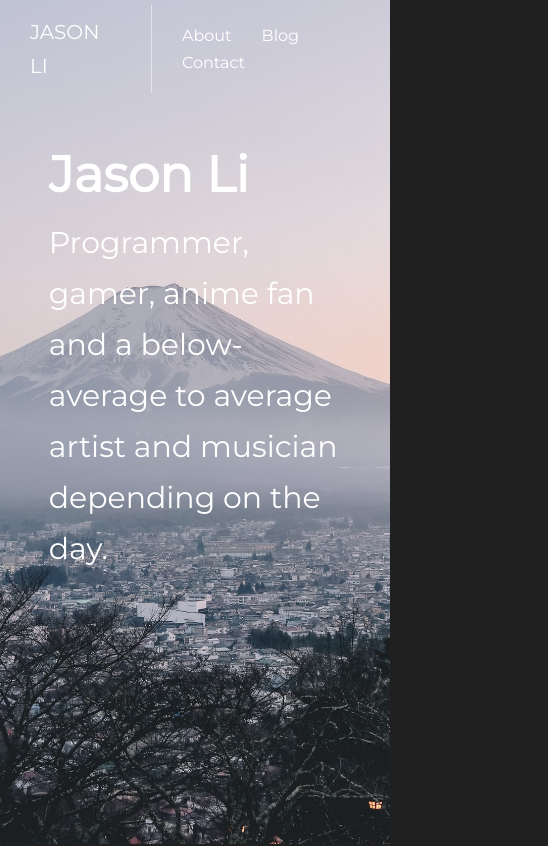
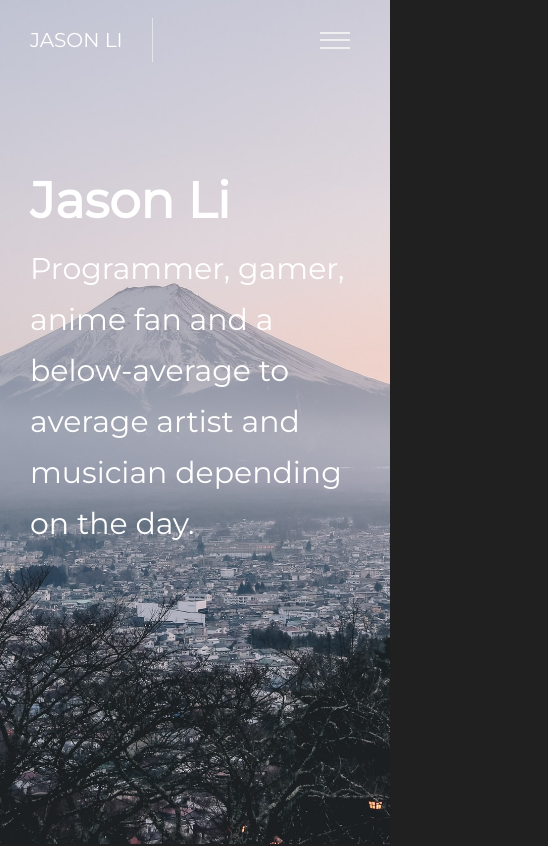
Before and after one commit to JasonLi2/jason-li-site, a Gatsby site: page / in a window 390 px wide. Shown: the top 846 px of the page, 548 px wide, since content can reach past the window. Built offline with nearby package versions, Linux system fonts and the light colour scheme; Gatsby itself is replaced by a stand-in of ours; a web font is replaced by a local one.

Commit message:
Mobile styles

```diff
--- a/src/components/contact.js
+++ b/src/components/contact.js
@@ -29,6 +29,11 @@ const FormWrapper = styled.div`
   border-radius: 5px;
   width: 45rem;
   box-shadow: 0 10px 20px rgba(0, 0, 0, 0.19), 0 6px 6px rgba(0, 0, 0, 0.23);
+  @media only screen and (max-width: 39em) {
+    left: 50%;
+    transform: translate(-50%, -50%);
+    width: calc(100% - 6rem);
+  }
 `;
 
 const Contact = () => {
--- a/src/components/landing.js
+++ b/src/components/landing.js
@@ -16,6 +16,10 @@ const Content = styled.div`
   left: 50%;
   transform: translate(-50%, -50%);
   width: 75%;
+  @media only screen and (max-width: 39em) {
+    width: 100%;
+    padding: 3rem;
+  }
 `;
 
 const Primary = styled.h1`
--- a/src/components/layout.js
+++ b/src/components/layout.js
@@ -1,8 +1,8 @@
-import React from 'react'
-import { createGlobalStyle } from 'styled-components'
+import React from "react";
+import { createGlobalStyle } from "styled-components";
 
-import Navbar from './navbar'
-import Footer from './footer'
+import Nav from "./nav";
+import Footer from "./footer";
 
 const GlobalStyles = createGlobalStyle`
 *, *::after, *::before{
@@ -32,14 +32,14 @@ a{
     }
 
 }
-`
+`;
 
 const Layout = ({ children }) => (
-    <div>
-        <GlobalStyles/>
-        <Navbar/>
-        {children}
-    </div>
-)
+  <div>
+    <GlobalStyles />
+    <Nav />
+    {children}
+  </div>
+);
 
-export default Layout
+export default Layout;
--- /dev/null
+++ b/src/components/nav.js
@@ -0,0 +1,163 @@
+import React, { useState, useEffect } from "react";
+import { Link } from "gatsby";
+import styled from "styled-components";
+
+const Container = styled.header`
+  position: fixed;
+  top: 0;
+  z-index: 10;
+  transition: all 0.3s;
+  background: ${props => props.background};
+  width: 100%;
+  display: flex;
+  align-items: center;
+  padding: 1.5rem 3rem;
+  @media only screen and (max-width: 39em) {
+    justify-content: space-between;
+  }
+`;
+
+const Logo = styled.span`
+  text-transform: uppercase;
+  font-weight: 300;
+  font-size: 2rem;
+  padding: 1rem 3rem 1rem 0;
+  color: #fff;
+  border-right: 1px solid rgba(255, 255, 255, 0.5);
+`;
+
+const Checkbox = styled.input`
+  display: none;
+`;
+
+const MenuIcon = styled.label`
+  position: relative;
+  display: none;
+  z-index: 10;
+  height: 5rem;
+  width: 5rem;
+  span {
+    position: absolute;
+    top: 50%;
+    left: 50%;
+    transform: translate(-50%, -50%);
+    width: 3rem;
+    height: 2px;
+    background-color: #efefef;
+    transition: all 0.3s;
+    ${Checkbox}:checked ~ & {
+      background-color: transparent;
+    }
+    &::before,
+    &::after {
+      content: "";
+      position: absolute;
+      width: 3rem;
+      height: 2px;
+      background-color: #efefef;
+      transition: all 0.3s;
+    }
+    &::before {
+      top: 0.75rem;
+      ${Checkbox}:checked ~ & {
+        transform: rotate(135deg);
+        top: 0;
+      }
+    }
+    &::after {
+      top: -0.75rem;
+      ${Checkbox}:checked ~ & {
+        transform: rotate(-135deg);
+        top: 0;
+      }
+    }
+  }
+  @media only screen and (max-width: 39em) {
+    display: block;
+  }
+`;
+
+const Links = styled.ul`
+  list-style: none;
+  display: grid;
+  grid-template-columns: repeat(4, max-content);
+  grid-column-gap: 3rem;
+  text-transform: uppercase;
+  font-weight: 700;
+  padding: 1rem 3rem;
+  @media only screen and (max-width: 39em) {
+    grid-template-columns: 1fr;
+    grid-row-gap: 5rem;
+    padding: 3rem;
+    justify-items: center;
+    z-index: 9;
+    position: absolute;
+    top: 1.5rem;
+    left: 50%;
+    transform: translateX(-50%) scale(0.8);
+    transform-origin: top right;
+    background-color: #3e4246;
+    justify-content: center;
+    opacity: 0;
+    width: 95%;
+    border-radius: 3px;
+    visibility: hidden;
+    transition: all 0.3s;
+    ${Checkbox}:checked ~ & {
+      opacity: 1;
+      transform: translateX(-50%) scale(1);
+      visibility: visible;
+    }
+  }
+`;
+
+const LinkContainer = styled.li`
+  color: #fff;
+  text-decoration: none;
+`;
+
+const NavLink = styled(Link)`
+  color: #fff;
+  text-decoration: none;
+`;
+
+const Nav = () => {
+  const [background, setBackground] = useState("transparent");
+  useEffect(() => {
+    document.addEventListener("scroll", handleScroll);
+
+    return () => document.removeEventListener("scroll", handleScroll);
+  });
+
+  function handleScroll() {
+    if (window.pageYOffset < 10) {
+      setBackground("transparent");
+    } else {
+      setBackground("#202020");
+    }
+  }
+  return (
+    <Container background={background}>
+      <Link to="/">
+        <Logo>Jason Li</Logo>
+      </Link>
+      <Checkbox type="checkbox" id="menu" />
+      <MenuIcon htmlFor="menu">
+        <span />
+      </MenuIcon>
+      <Links>
+        <LinkContainer>
+          <NavLink to="/#about">About</NavLink>
+        </LinkContainer>
+        <LinkContainer>
+          <NavLink to="/#contact">Contact</NavLink>
+        </LinkContainer>
+        <LinkContainer>
+          <NavLink to="/#blog">Blog</NavLink>
+        </LinkContainer>
+      </Links>
+    </Container>
+  );
+};
+
+export default Nav;
--- a/src/components/navbar.js
+++ b/src/components/navbar.js
@@ -38,20 +38,6 @@ const NavItem = styled.li`
 `;
 
 const Navbar = () => {
-  const [background, setBackground] = useState("transparent");
-  useEffect(() => {
-    document.addEventListener("scroll", handleScroll);
-
-    return () => document.removeEventListener("scroll", handleScroll);
-  });
-
-  function handleScroll() {
-    if (window.pageYOffset <= window.innerHeight) {
-      setBackground("transparent");
-    } else {
-      setBackground("#202020");
-    }
-  }
   return (
     <Container background={background}>
       <Link to="/">
@@ -59,13 +45,13 @@ const Navbar = () => {
       </Link>
       <NavList>
         <NavItem>
-          <a href="#about">About</a>
+          <Link href="/#about">About</Link>
         </NavItem>
         <NavItem>
-          <Link to="#blog">Blog</Link>
+          <Link to="/#blog">Blog</Link>
         </NavItem>
         <NavItem>
-          <Link to="#contact">Contact</Link>
+          <Link to="/#contact">Contact</Link>
         </NavItem>
       </NavList>
     </Container>
--- a/src/components/resume.js
+++ b/src/components/resume.js
@@ -13,6 +13,10 @@ const Content = styled.div`
   margin: 0 auto;
   display: flex;
   align-items: center;
+  flex-direction: ${props => (props.reverse ? "row-reverse" : "row")};
+  @media only screen and (max-width: 50em) {
+    flex-direction: column-reverse;
+  }
 `;
 
 const Secondary = styled.h3`
@@ -70,10 +74,7 @@ const Resume = ({ images }) => (
         <Img fixed={images[0].node.childImageSharp.fixed} objectFit="cover" />
       </ImageWrapper>
     </Content>
-    <Content>
-      <ImageWrapper>
-        <Img fixed={images[1].node.childImageSharp.fixed} objectFit="cover" />
-      </ImageWrapper>
+    <Content reverse>
       <Body>
         <Tertiary>Education</Tertiary>
         <Details>
@@ -94,6 +95,9 @@ const Resume = ({ images }) => (
           viverra aliquet eget sit.
         </Details>
       </Body>
+      <ImageWrapper>
+        <Img fixed={images[1].node.childImageSharp.fixed} objectFit="cover" />
+      </ImageWrapper>
     </Content>
     <Content>
       <Body>
```
